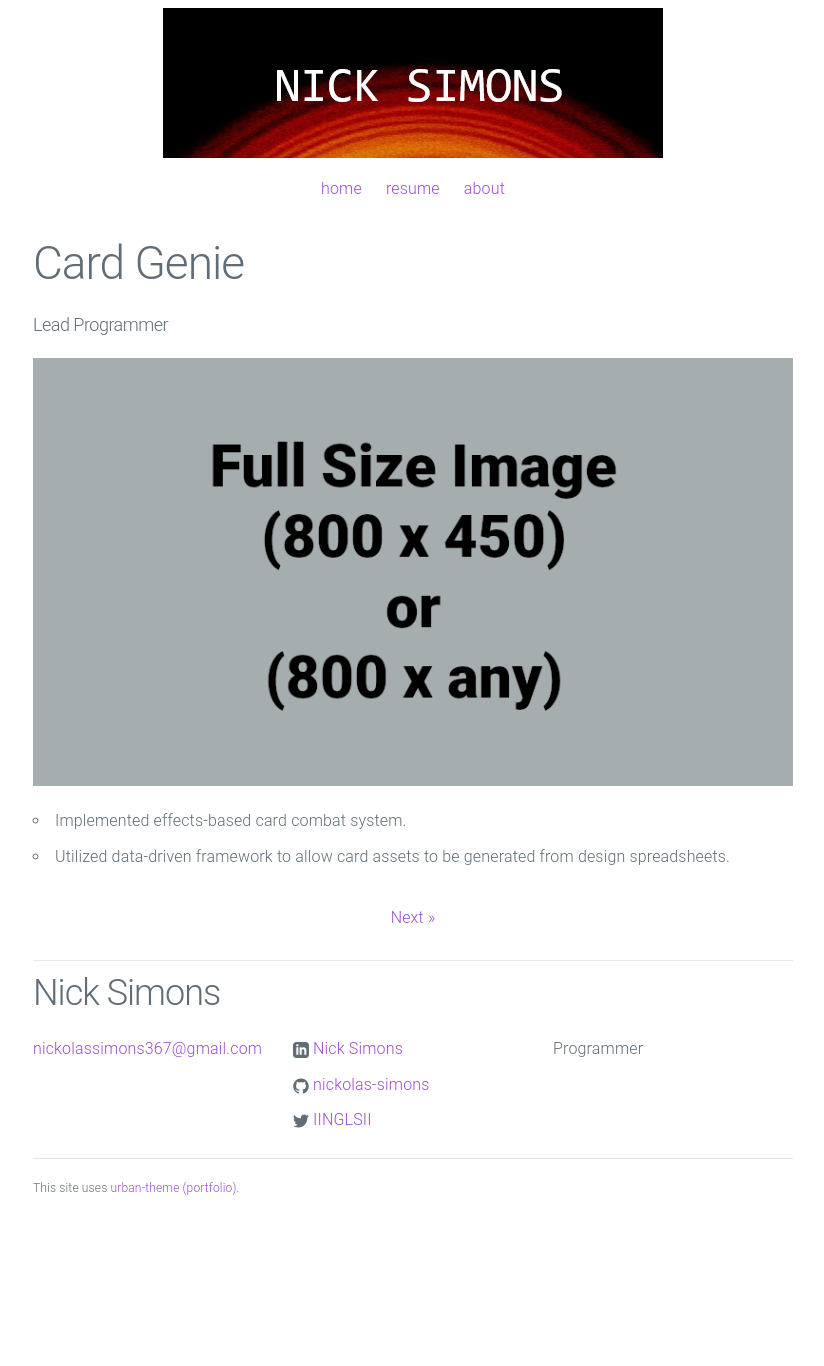
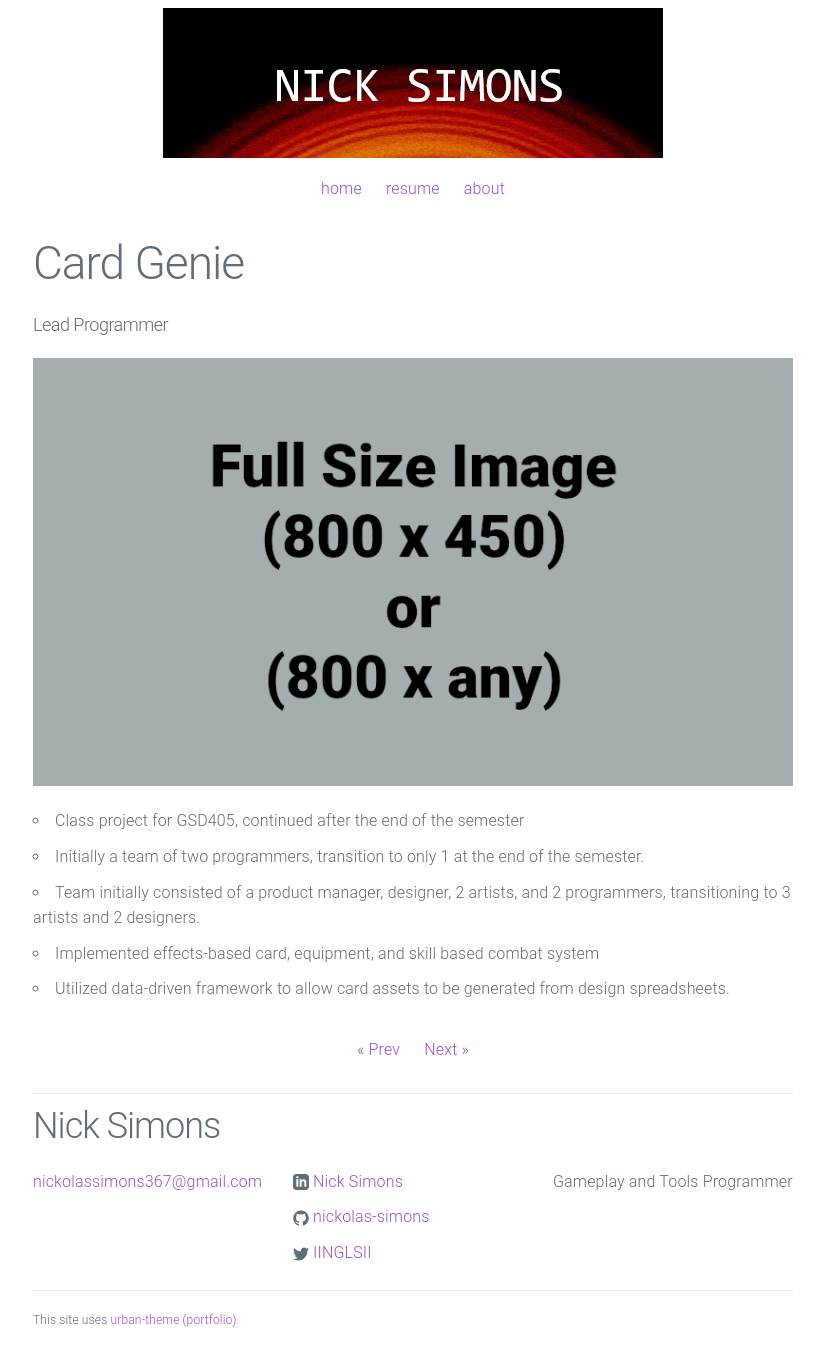
Before and after one commit to nickolas-simons/nickolas-simons.github.io, a Jekyll site: the page built from _posts/2024-01-01-CardGenie.md, in a window 1280 px wide. Shown: the whole page, without its empty margins (227-1051 px from the left). Built offline with Jekyll 4.4.1, drawn with Linux system fonts in a browser that asks for light colours; before the commit the page ends 1233 px from its top, so only the background shows below that.

Commit message:
Updated Website

```diff
--- a/_config.yml
+++ b/_config.yml
@@ -2,7 +2,7 @@
 title: Nick Simons
 email: nickolassimons367@gmail.com
 description: > # keep this and put description below
-  Programmer
+  Gameplay and Tools Programmer
 url: "https://nickolas-simons.github.io" # the base hostname & protocol for your site
 linkedin_url: "https://www.linkedin.com/in/nickolas-simons/"
 github_username: nickolas-simons
--- a/_posts/2024-01-01-CardGenie.md
+++ b/_posts/2024-01-01-CardGenie.md
@@ -8,5 +8,8 @@
 
 ![Picture 1](/assets/fullsize.png)
 
-* Implemented effects-based card combat system.
+* Class project for GSD405, continued after the end of the semester
+* Initially a team of two programmers, transition to only 1 at the end of the semester.
+* Team initially consisted of a product manager, designer, 2 artists, and 2 programmers, transitioning to 3 artists and 2 designers.
+* Implemented effects-based card, equipment, and skill based combat system
 * Utilized data-driven framework to allow card assets to be generated from design spreadsheets.
```
Also changed, not shown: _posts/2022-04-01-Othello.md (+2 -2 lines), _posts/2022-09-01-Untiled.md (+1 -0 lines), _posts/2024-05-01-MasterDancer.md (added, +17 -0 lines), about.md (+2 -2 lines), 1 other file.
